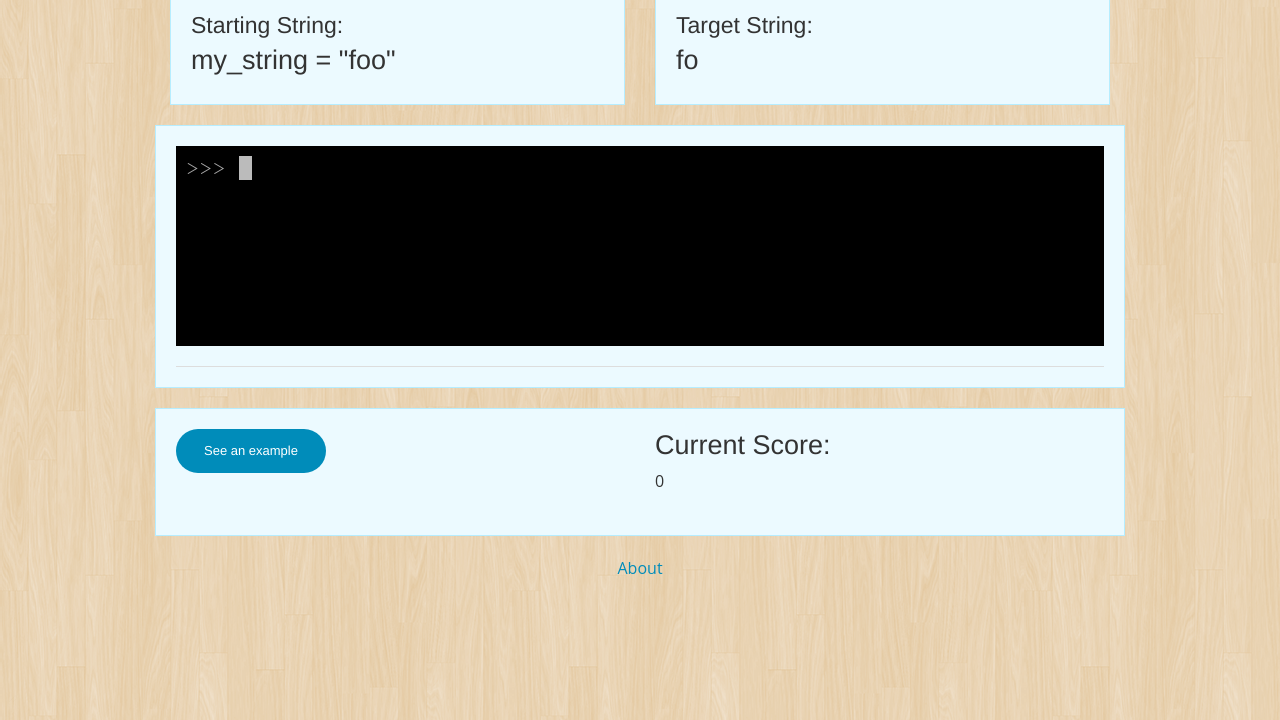
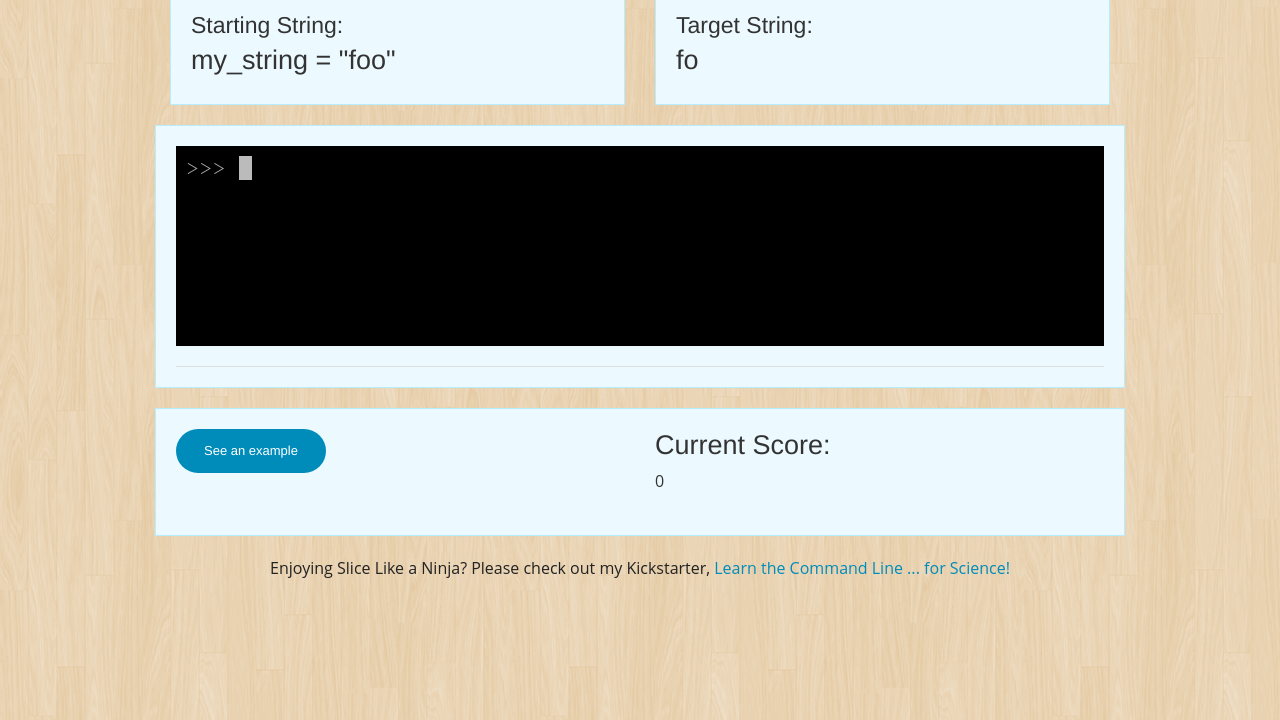
Before and after one commit to bruab/slice_like_a_ninja, a plain HTML site: page index.html in a window 1280 px wide. Shown: the part 80-800 px from the top of the page. Drawn offline with Linux system fonts and the light colour scheme.

Commit message:
add kickstarter link

```diff
--- a/index.html
+++ b/index.html
@@ -99,7 +99,7 @@
       <div class="row">
 	<div class="large-12 columns">
 	  <div id="footer">
-	    <p><a href="http://codenhance.com/slice_like_a_ninja">About</a></p>
+	    <p>Enjoying Slice Like a Ninja? Please check out my Kickstarter, <a href="http://codenhance.com/slice_like_a_ninja">Learn the Command Line ... for Science!</a></p>
 	  </div>
 	</div>
       </div>
```
